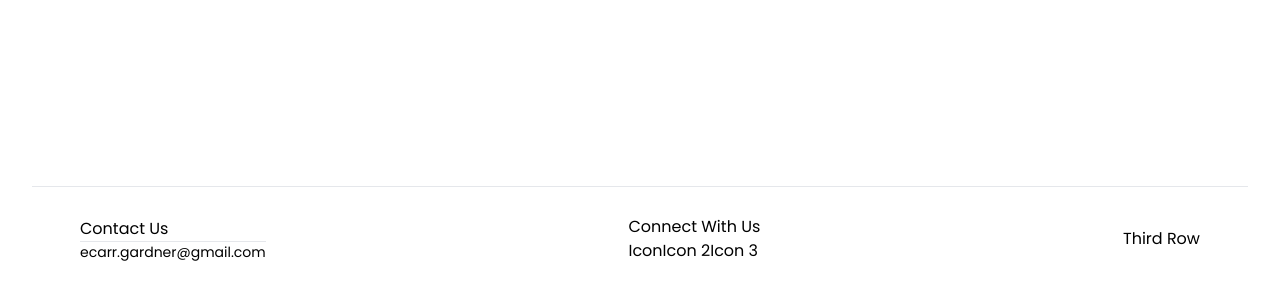
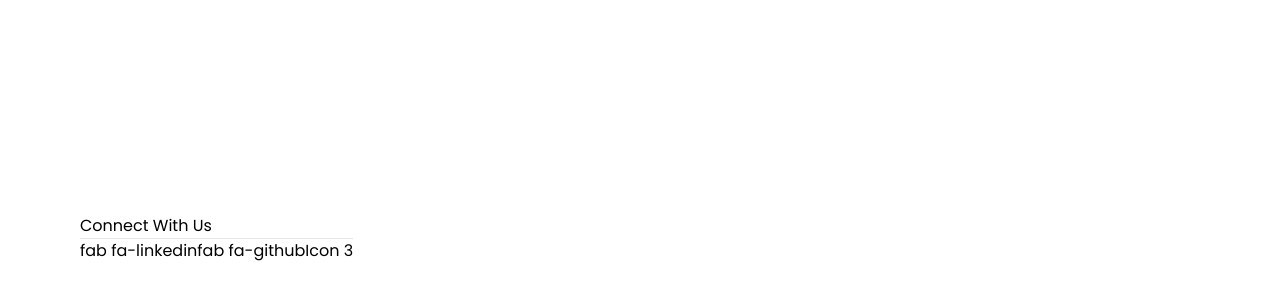
Before and after one commit to hemavathi146/lmscheckingverify, a React (Vite) app in the folder client/: page / in a window 1280 px wide. Shown: the part 706-1006 px from the top of the page. Built offline with nearby package versions, Linux system fonts and the light colour scheme; no server answers.

Commit message:
update footer

```diff
--- a/client/index.html
+++ b/client/index.html
@@ -3,6 +3,8 @@
   <head>
     <meta charset="UTF-8" />
     <link rel="icon" type="image/svg+xml" href="/vite.svg" />
+    <link rel="stylesheet" href="https://cdnjs.cloudflare.com/ajax/libs/font-awesome/5.15.3/css/all.min.css">
+
     <link rel="preconnect" href="https://fonts.googleapis.com">
     <link rel="preconnect" href="https://fonts.gstatic.com" crossorigin>
     <link
--- a/client/src/Footer.jsx
+++ b/client/src/Footer.jsx
@@ -3,20 +3,14 @@ import React from "react";
 export default function () {
   return (
     <footer className="">
-      <hr />
       <div className="md:flex md:justify-between md:items-center sm:px-12 px-4 bg-white py-7">
         <div>
-          <h3 className="">Contact Us</h3>
+          <h3>Connect With Us</h3>
           <hr />
-          <p className="text-sm">ecarr.gardner@gmail.com</p>
-        </div>
-        <div>
-          <h3>Connect With Us</h3>
-          <a href="">Icon</a>
-          <a href="">Icon 2</a>
+          <a href="https://linkedin.com/in/ecarrgardner">fab fa-linkedin</a>
+          <a href="https://github.com/d3mmalition">fab fa-github</a>
           <a href="">Icon 3</a>
         </div>
-        <div>Third Row</div>
       </div>
     </footer>
   );
```
